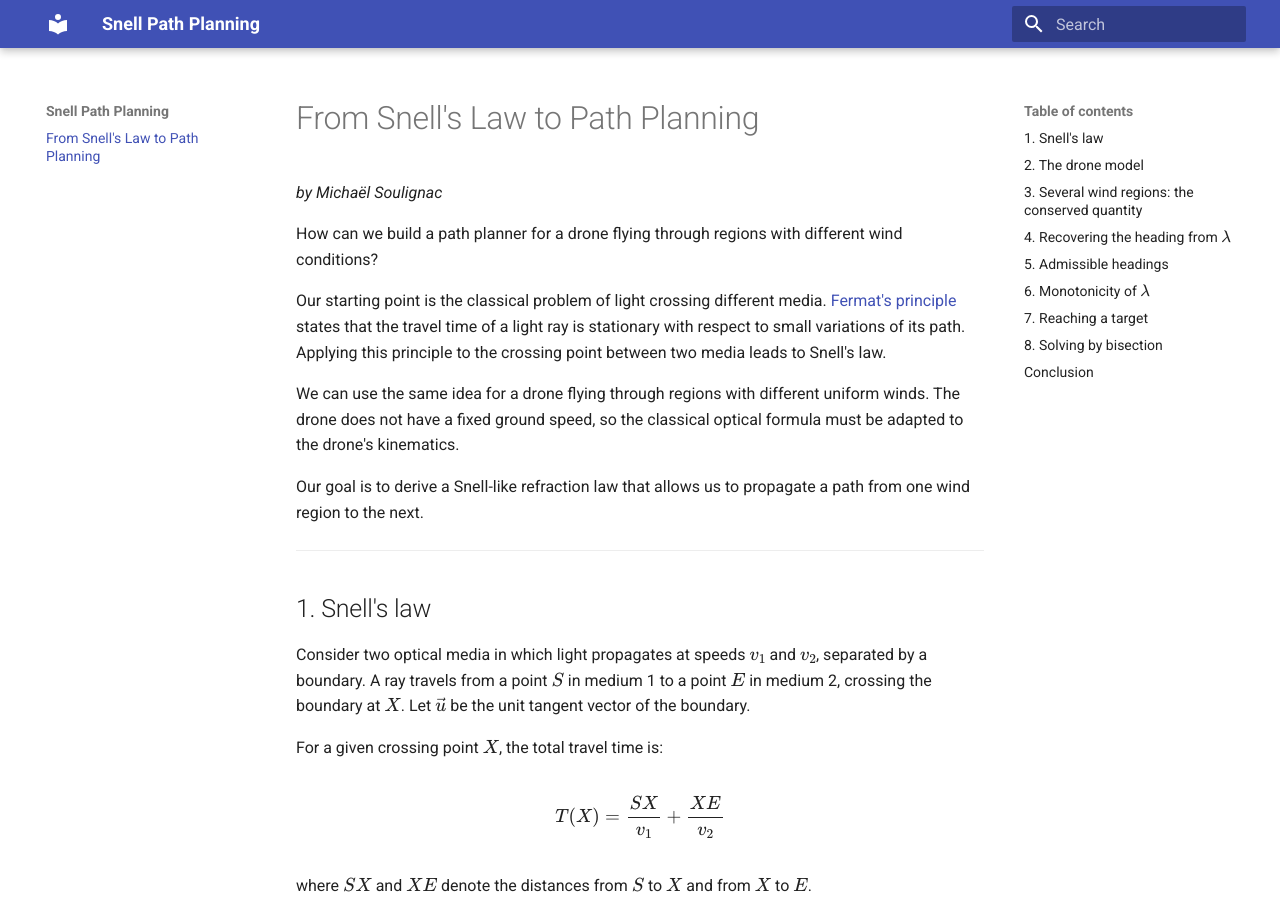
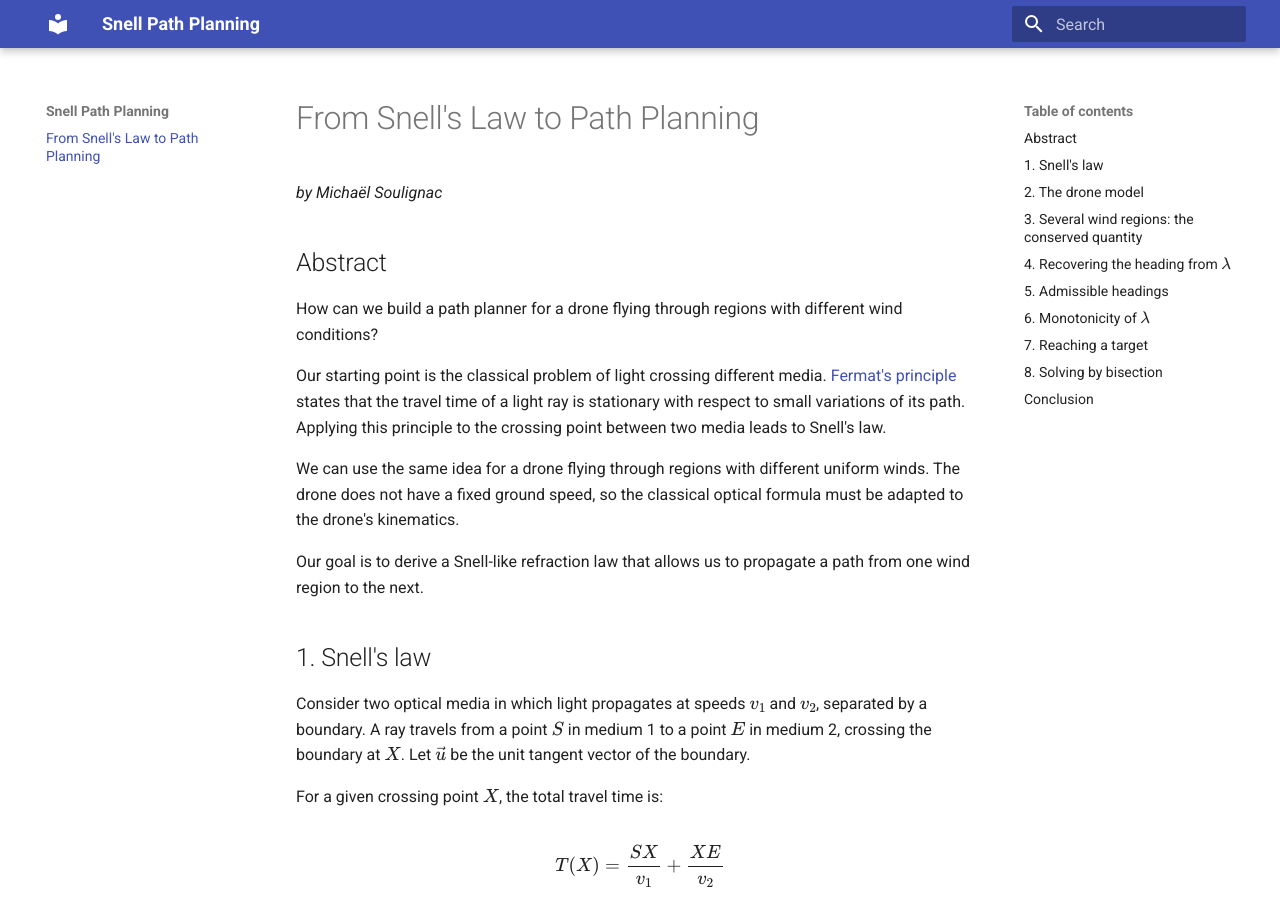
Before and after one commit to michaelsoulignac/snell-path-planning, an MkDocs documentation site: the page built from docs/index.md, in a window 1280 px wide and 900 px high. Built offline with MkDocs 1.6.1 and Material for MkDocs 9.7.7, drawn with Linux system fonts in a browser that asks for light colours.

Commit message:
Mkdocs: minor fixes

```diff
--- a/docs/index.md
+++ b/docs/index.md
@@ -1,5 +1,7 @@
 # From Snell's Law to Path Planning
 *by Michaël Soulignac*
+
+## Abstract
 
 How can we build a path planner for a drone flying through regions with different wind conditions?
 
@@ -9,7 +11,6 @@ We can use the same idea for a drone flying through regions with different unifo
 
 Our goal is to derive a Snell-like refraction law that allows us to propagate a path from one wind region to the next.
 
----
 
 ## 1. Snell's law
 
@@ -59,7 +60,7 @@ $$
 and $c$ is the speed of light in vacuum.
 
 !!! note
-The important idea for our planner is not the optical index itself, but the principle behind the derivation: Fermat's principle of stationarity.
+    The important idea for our planner is not the optical index itself, but the principle behind the derivation: Fermat's principle of stationarity.
 
 Let's apply the same reasoning to the drone!
 
```
